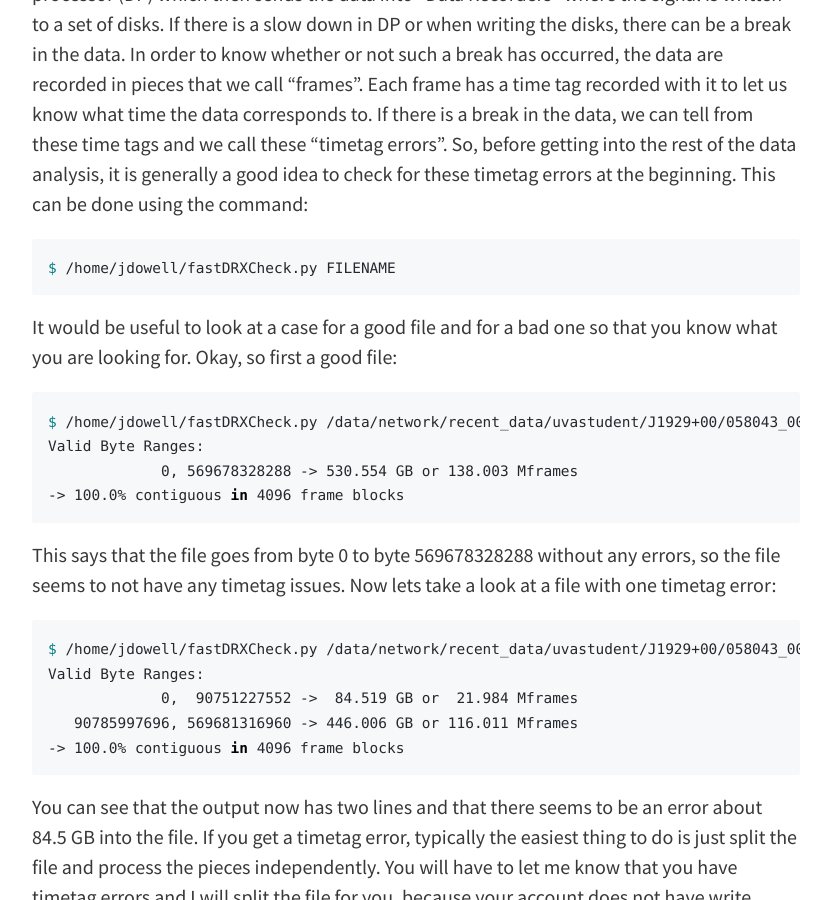
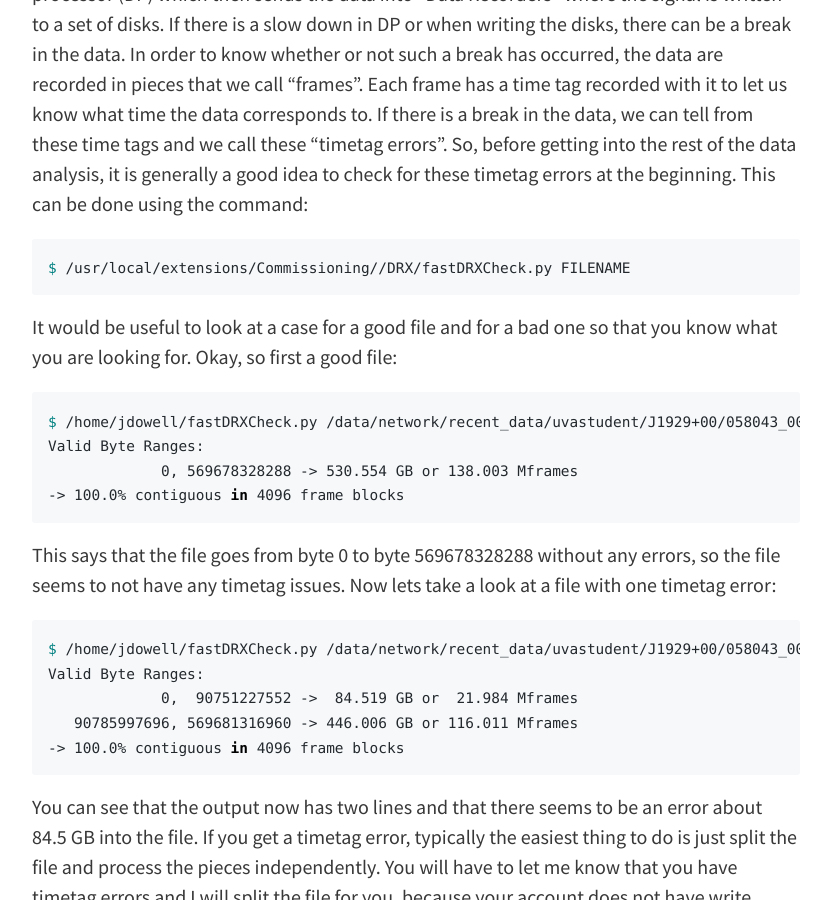
Before and after one commit to pulsar-observers/pulsar-observers.github.io, a Jekyll site: the page built from _posts/tutorials/2017-10-18-LWAPulsarDataReduction.md, in a window 1280 px wide and 900 px high, scrolled down 1244 px. Shown: the whole window, without its empty margins (224-1055 px from the left). Built offline with Jekyll 4.4.1, drawn with Linux system fonts in a browser that asks for light colours.

Commit message:
Update 2017-10-18-LWAPulsarDataReduction.md

````diff
--- a/_posts/tutorials/2017-10-18-LWAPulsarDataReduction.md
+++ b/_posts/tutorials/2017-10-18-LWAPulsarDataReduction.md
@@ -26,7 +26,7 @@ A typical LWA pulsar observation results in about 130 files that are useful for
 A station of the LWA consists of ~256 dipole antennas each with two polarizations for a total of 512 signals. These signals go into an analog receiver (ARX or ASP) and then into a digital processor (DP) which then sends the data into "Data Recorders" where the signal is written to a set of disks. If there is a slow down in DP or when writing the disks, there can be a break in the data. In order to know whether or not such a break has occurred, the data are recorded in pieces that we call "frames". Each frame has a time tag recorded with it to let us know what time the data corresponds to. If there is a break in the data, we can tell from these time tags and we call these "timetag errors". So, before getting into the rest of the data analysis, it is generally a good idea to check for these timetag errors at the beginning. This can be done using the command:
 
 ```sh
-$ /home/jdowell/fastDRXCheck.py FILENAME
+$ /usr/local/extensions/Commissioning//DRX/fastDRXCheck.py FILENAME
 ```
 
 It would be useful to look at a case for a good file and for a bad one so that you know what you are looking for. Okay, so first a good file:
````
